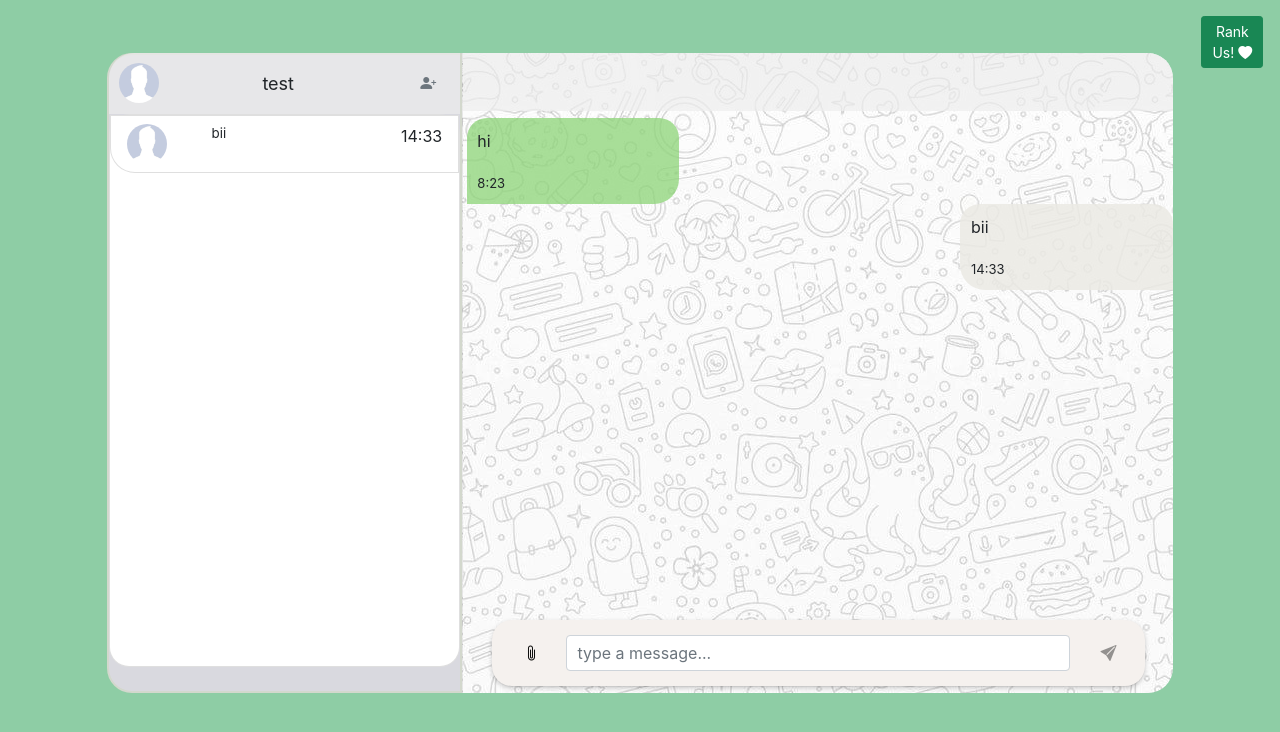
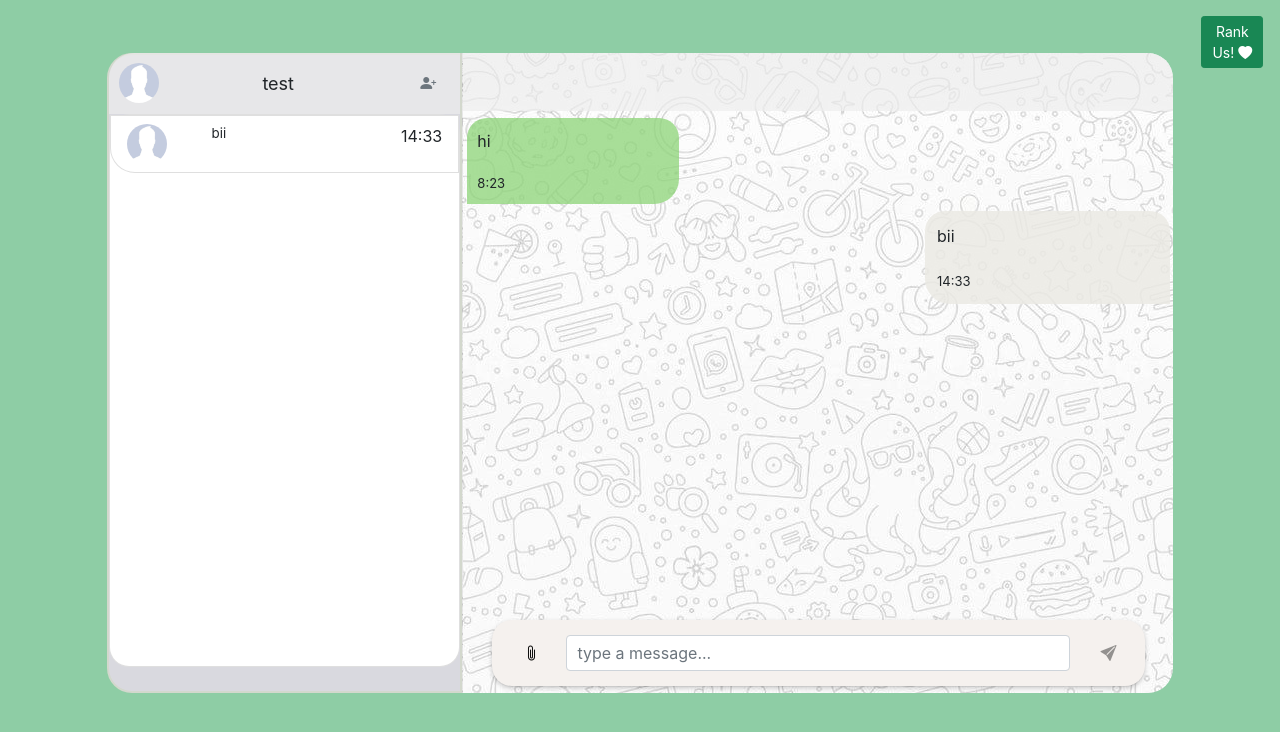
Before and after one commit to danielkarl888/WAppBIU, a React (Create React App) app: page /chat in a window 1280 px wide. Shown: the top 732 px of the page. Built offline with nearby package versions, Linux system fonts and the light colour scheme.

Commit message:
outgoing messages fixed design

```diff
--- a/src/ChatView/Right/Messages.js
+++ b/src/ChatView/Right/Messages.js
@@ -8,8 +8,6 @@ function Message({context, time}) {
                 {context}
                 </div>
         <div className="mes-text-time">{time}</div>
-
-
             </div>
         </div>
     );
--- a/src/ChatView/Right/OutComeMess.js
+++ b/src/ChatView/Right/OutComeMess.js
@@ -1,14 +1,25 @@
 function OutComeMessage({context, time}) {
 
     return(
-        <div className="Outmessage position-relative">
-    <div className="Outmes-content position-absolute top-0 end-0">
-        <div className="mes-text">
-            {context}
+        <div class="row message">
+        <div class="col-sm-12 message-main-sender">
+          <div class="sender">
+            <div class="mes-text">
+             {context}
+            </div>
+            <div class="mes-text-time">
+              {time}
+            </div>
+          </div>
         </div>
-        <div className="mes-text-time">{time}</div>
-    </div>
-</div>
+      </div>
+
+
+
+
+
+
+
     );
 }
 export default OutComeMessage
--- a/src/ChatView/Right/RightChat.css
+++ b/src/ChatView/Right/RightChat.css
@@ -149,11 +149,10 @@
         border: none;
       }
       .messagesArea{
-        overflow-y: auto;
+      overflow-y: auto;
       position: absolute;
       width: 100%;
       height: 100%;
-
       margin-bottom: 100%;
       }
 
@@ -178,24 +177,18 @@
         padding: 5%;
         font-size: small;
       }
-       .Outmessage{
-         margin: 0 !important;
-         padding-top: 8%;
-         padding-right: 10%;
 
-       }
-       .Outmes-content{
-         width: 30%;
-         background-color: #ebeae4d7;
-         border-radius: 20px 20px 0px 25px  ;
+       .message-main-sender {
+         padding-right: 0.5%;
+        margin-left: 40% !important;
+        max-width: 60%;
+      }
 
-       }
-       .butt{
-
-       }
-       .recBut{
-
+      .sender {
+        float: right;
+        width: 60% !important;
+        background-color: #ebeae4d7;
+        border-radius: 20px 20px 0px 25px  ;
+        display: inline-block;
+        word-wrap: break-word;
       }
-      .recBut :hover{
-      background-color: rgb(241, 11, 11) !important;
-      }
```
Lines whose indentation alone changed are shown as unchanged.
